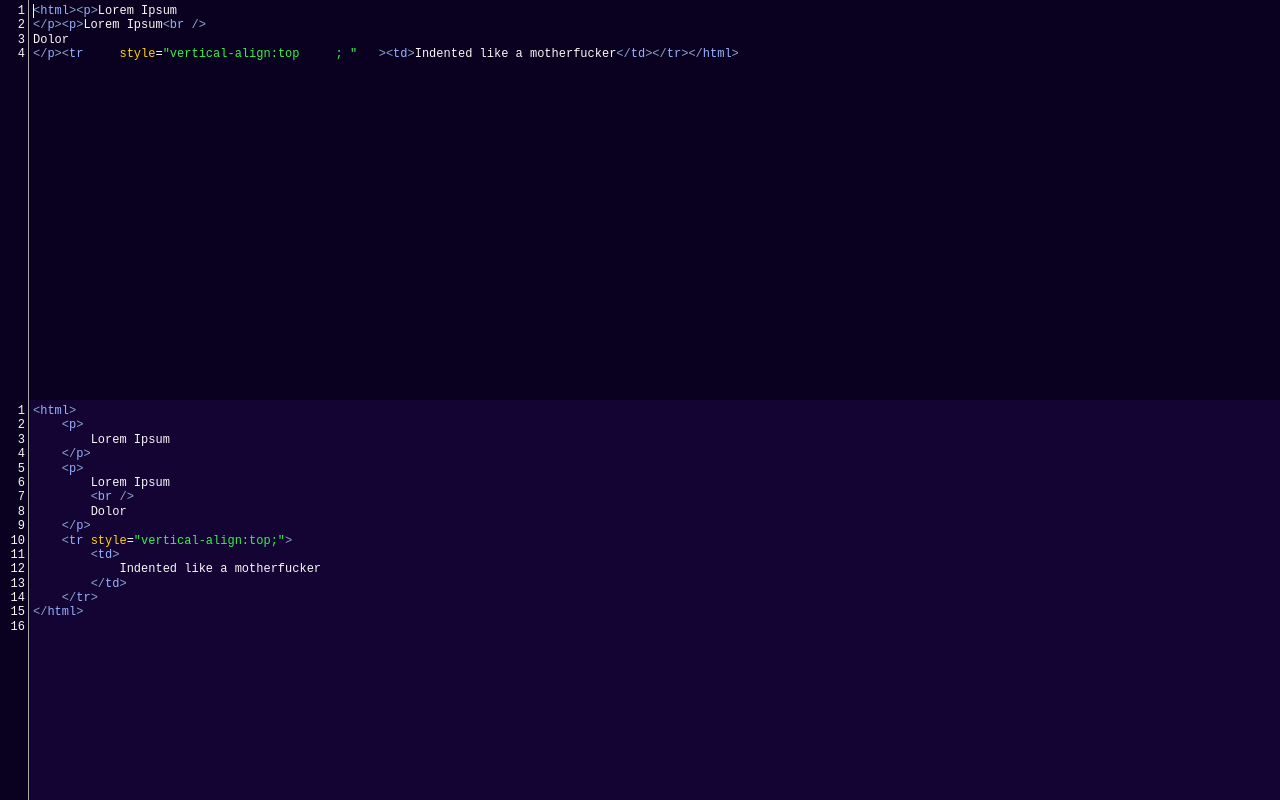
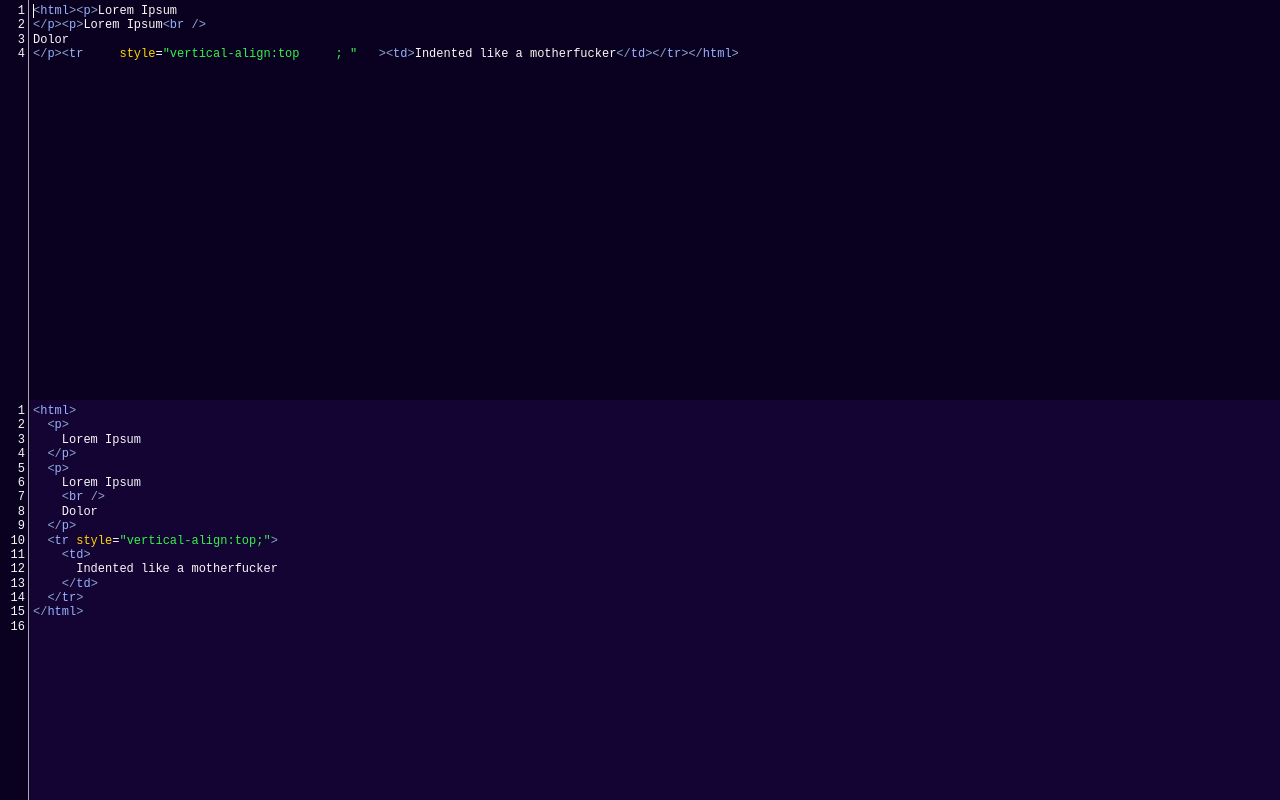
Before and after one commit to entozoon/htmltidy, a plain HTML site: page index.html in a window 1280 px wide. Drawn offline with nearby package versions, Linux system fonts and the light colour scheme.

Commit message:
2 spaces > tabs because, it's 2019 not 2015

```diff
--- a/index.html
+++ b/index.html
@@ -146,7 +146,8 @@ input.on("change", function() {
 
 		if (indent < 0) indent = 0;
 		if (i!=0) junk += "\n";
-		for (var n=0; n<indent; n++) junk += "\t";
+    // Spacify
+		for (var n=0; n<indent; n++) junk += "  ";
 		junk += line;
 
 		//junk += " "+indent; // debugging
```
